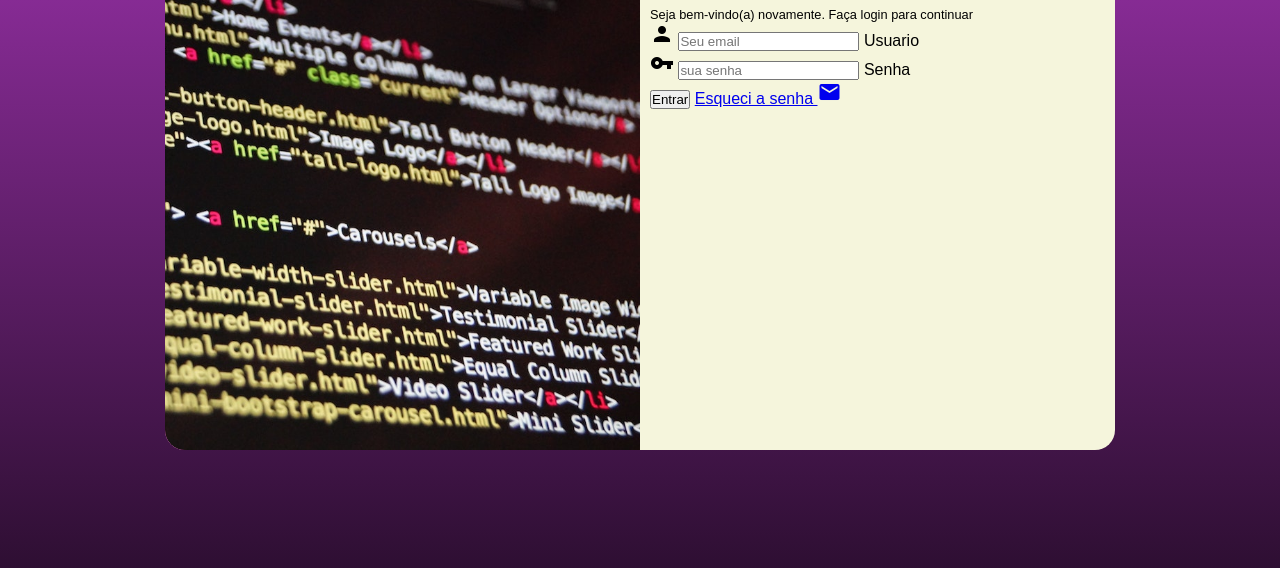
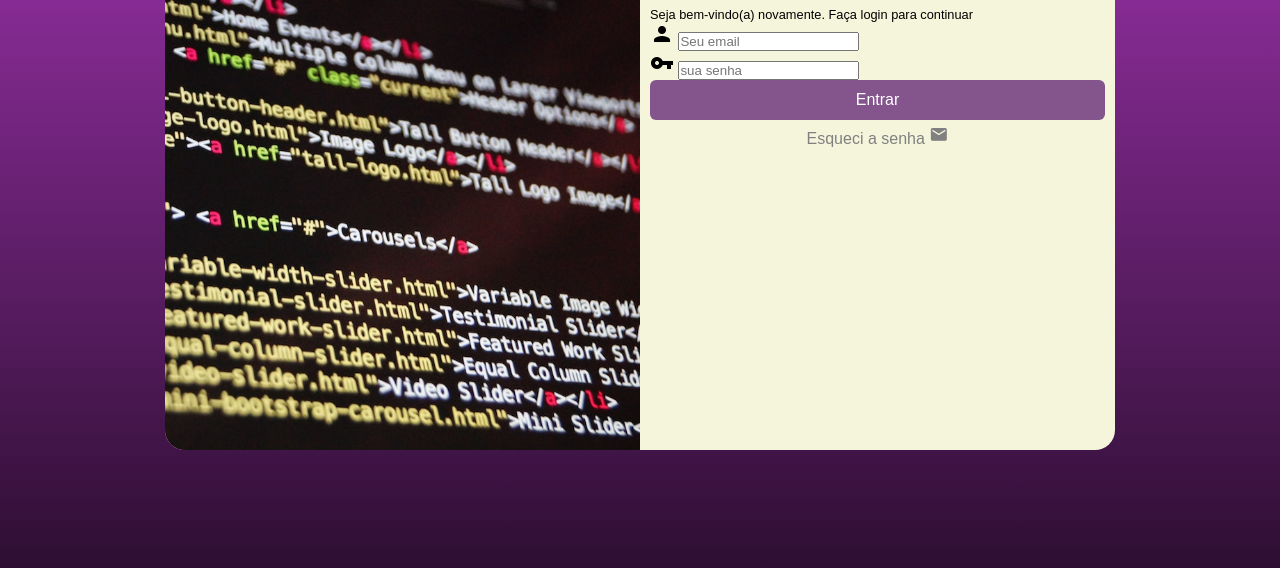
Before and after one commit to ElimarcosDev/projeto-login, a plain HTML site: page index.html in a window 1280 px wide. Shown: the part 200-768 px from the top of the page. Drawn offline with Linux system fonts and the light colour scheme.

Commit message:
formatação do formulário

```diff
--- a/estilos/style.css
+++ b/estilos/style.css
@@ -62,3 +62,52 @@ div#form > h1{
 div#form > p{
     font-size: 0.8em;
 }
+
+form > input[type=submit]{
+    display: block;
+    font-size: 1em;
+    width: 100%;
+    height: 40px;
+    background-color: #84548c;
+    color: white;
+    border: none;
+    border-radius: 6px;
+
+}
+
+form > input[type=submit]:hover{
+    cursor: pointer;
+    background-color: #482e4d;
+}
+
+.esqueci{
+    display: block;
+    text-align: center;
+    font-size: 1em;
+    width: 100%;
+    color: grey;
+    text-decoration: none;
+    padding-top: 5px;
+}
+.esqueci > i{
+    font-size: 1.2em;
+}
+.esqueci:hover{
+    color: rgb(70, 70, 70);
+    text-decoration: underline;
+}
+.esqueci:active{
+    color: grey;
+    text-decoration: none;
+}
+/*
+.campo{
+    background-color:#6F257A ;
+    height: 40px;
+    border-radius: 5px;
+    margin: 5px 0px;
+}
+*/
+div.campo > label{
+    display: none;
+}
--- a/index.html
+++ b/index.html
@@ -34,7 +34,7 @@
                         <label for="sen">Senha</label>
                     </div>
                     <input type="submit" value="Entrar">
-                    <a href="esqueci.html">
+                    <a class="esqueci" href="esqueci.html">
                         Esqueci a senha <i class="material-icons">mail</i>
                     </a>
                 </form>
```
